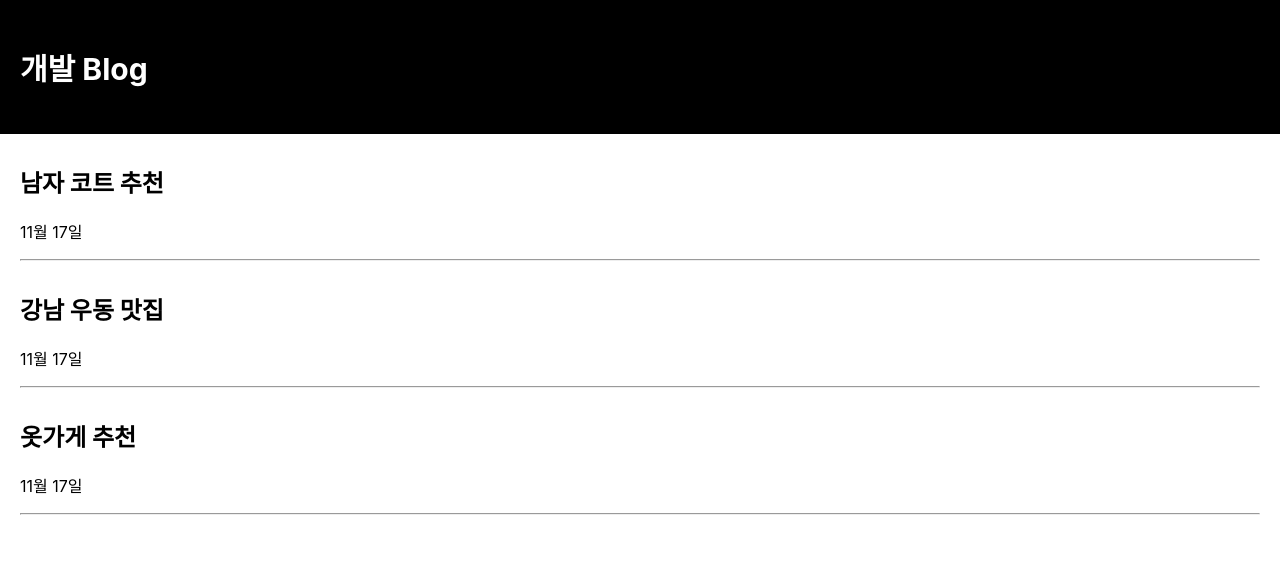
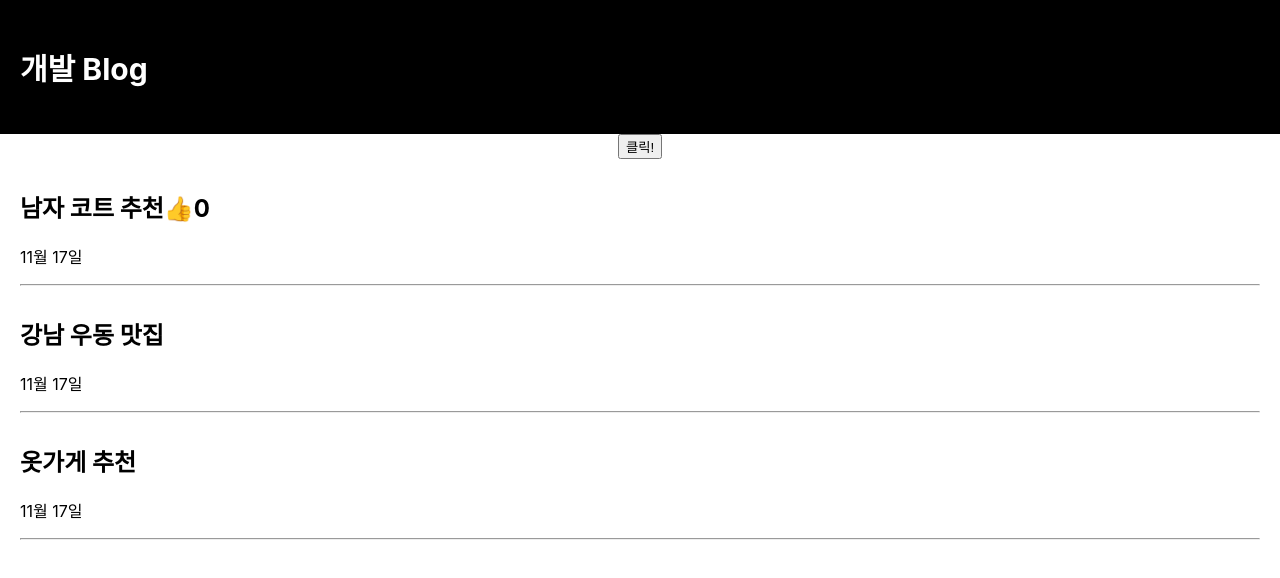
Before and after one commit to Hyun-h/react_blog, a React (Create React App) app: page / in a window 1280 px wide. Shown: the top 578 px of the page. Built offline with nearby package versions, Linux system fonts and the light colour scheme.

Commit message:
useState를 써봅시다

```diff
--- a/src/App.js
+++ b/src/App.js
@@ -1,22 +1,41 @@
+/* eslint-disable */
+
 import React, { useState } from "react";
 import "./App.css";
 
 function App() {
+  //useState
   let [글제목, 글제목변경] = useState([
     "남자 코트 추천",
     "강남 우동 맛집",
     "옷가게 추천",
   ]);
+  let [like, likeUp] = useState(0);
+
+  function 제목바꾸기() {
+    글제목변경(["여자 코트 추천", "강남 우동 맛집", "옷가게 추천"]);
+  }
 
   return (
     <div className="App">
       <nav className="black-nav">
         <h1>개발 Blog</h1>
       </nav>
+      <button onClick={제목바꾸기}>클릭!</button>
       <section className="list_wrap">
         <article className="list_container">
           <div className="list">
-            <h2>{글제목[0]}</h2>
+            <h2>
+              {글제목[0]}
+              <span
+                onClick={() => {
+                  likeUp(like + 1);
+                }}
+              >
+                👍
+              </span>
+              {like}
+            </h2>
             <p>11월 17일</p>
             <hr />
           </div>
```
